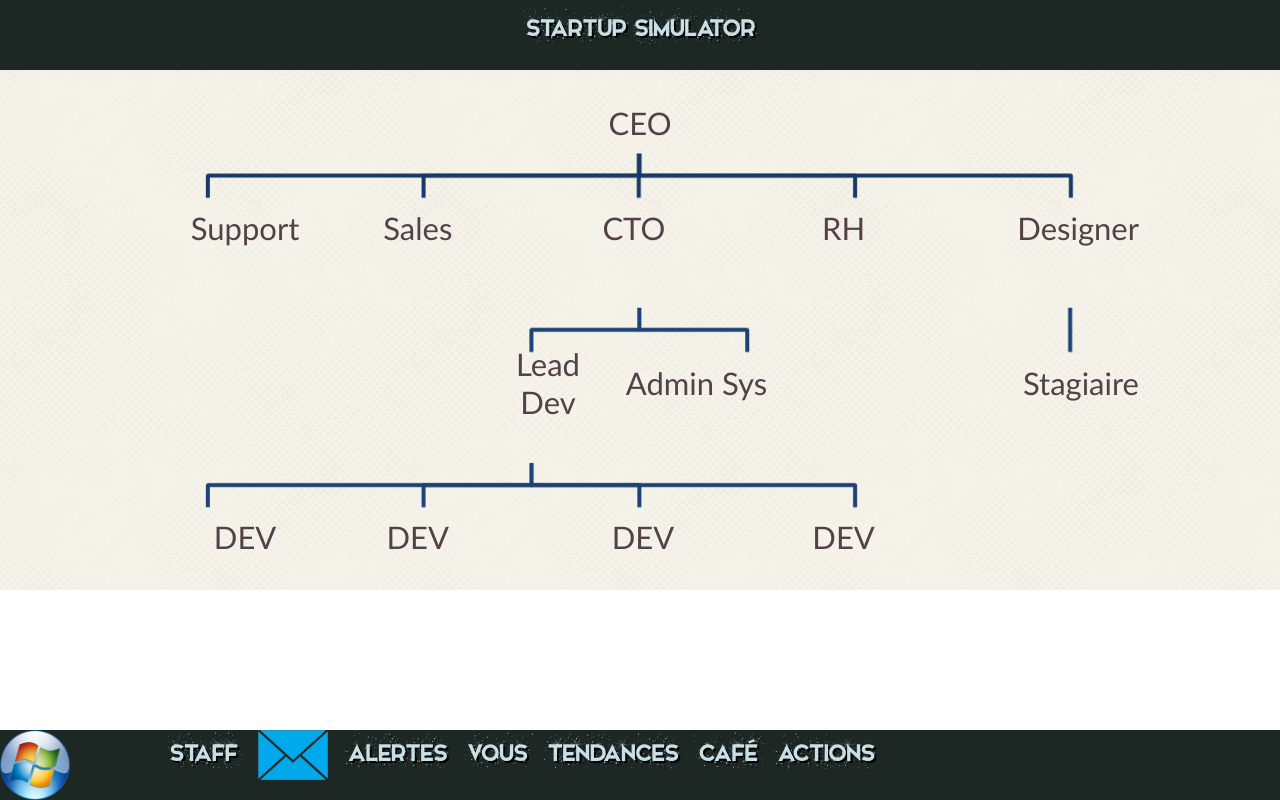
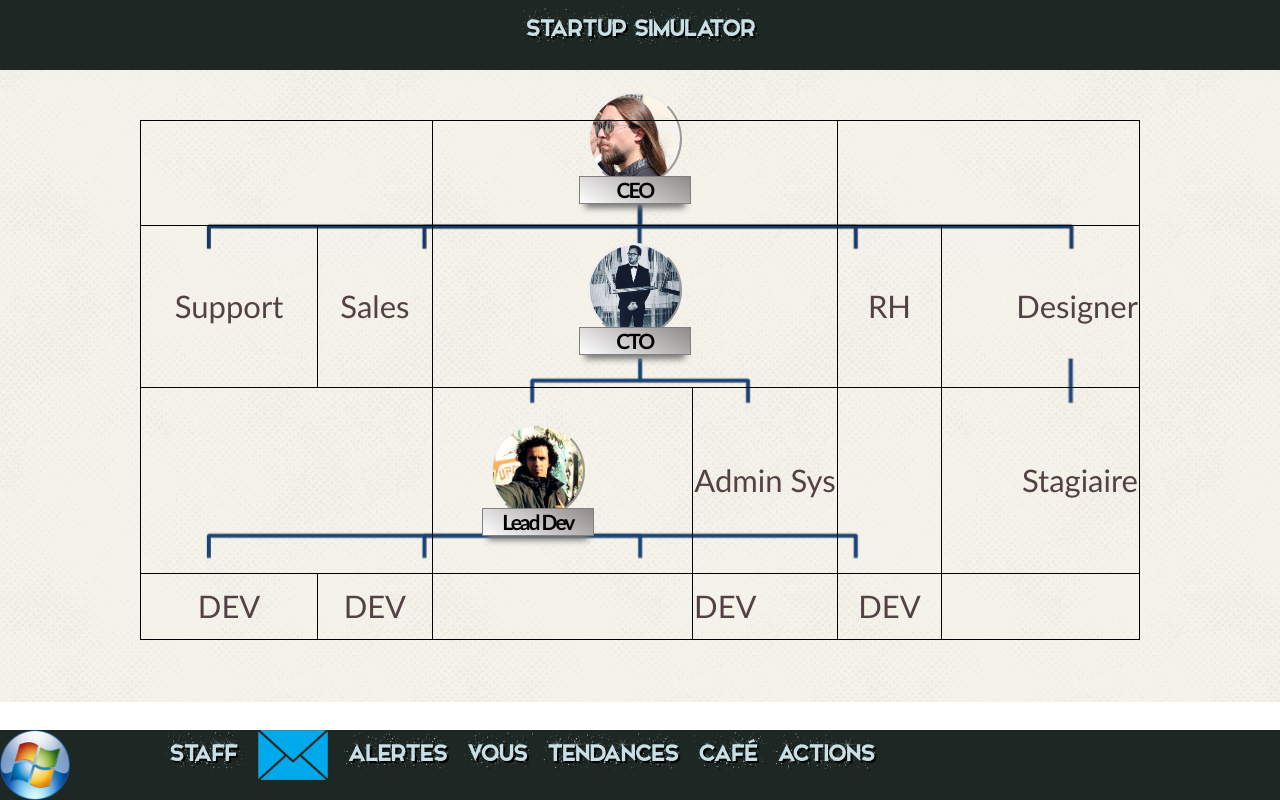
Before and after one commit to aricci95/startup, a PHP site: page /staff in a window 1280 px wide. Run offline with PHP 8.4, Linux system fonts and the light colour scheme.

Commit message:
staff css

```diff
--- a/appli/css/styles.css
+++ b/appli/css/styles.css
@@ -8,6 +8,10 @@
 @font-face {
     font-family: Winter;
     src: url(/startup/libraries/fonts/winter.ttf), url(/startup/libraries/fonts/winter.eot);
+}
+
+.staff table td {
+    border :1px black solid;
 }
 
 .smallPortrait {
@@ -28,6 +32,35 @@
     background-position: top center;
     border: 2px outset;
     margin:5px;
+}
+
+.smallProfileLogin {
+    background-image: linear-gradient(30deg, white, #908A8A);
+    /* margin-left: -2px; */
+     width: 110px;
+     height: 26px;
+    color: black;
+    box-shadow: 0 10px 6px -6px #777;
+    border: 1px grey solid;
+    /* margin-top: 133px; */
+    text-align: center;
+    font-family: Calibri;
+    font-size: 21px;
+    letter-spacing: -2px;
+    font-weight: bold;
+    margin-top: -10px;
+}
+
+.staffPortrait {
+    left: 200px;
+    top:70px;
+    width:90px;
+    height:90px;
+    border-radius: 50%;
+    background-size: cover;
+    background-repeat: no-repeat;
+    background-position: top center;
+    border: 2px outset;
 }
 
 #employee_profile .name {
@@ -61,6 +94,7 @@
     background-image:url(/startup/images/staff/staff.png);
     background-repeat:no-repeat;
     text-align: center;
+    margin-top:50px;
     width: 1000px;
     height: 520px;
 }
@@ -79,7 +113,8 @@
 }
 
 .site {
-    width:auto;
+    width: 100%;
+    overflow: hidden;
     background-image:url(/startup/images/structure/texture.png);
     background-color:rgb(247, 247, 248);
     text-align:center;
@@ -274,6 +309,8 @@ h3 {
 }
 
 .content {
+    overflow-y: scroll;
+    height:79%;
 }
 
 .editTable input {
--- a/appli/views/staff/wIndex.php
+++ b/appli/views/staff/wIndex.php
@@ -3,18 +3,35 @@
 <div class="staff">
     <table>
         <tr>
-            <td class="entry" data-id="1" colspan="6">CEO</td>
+            <td colspan="2">&nbsp;</td>
+            <td class="entry" data-id="1" colspan="2" align="center">
+                <div class="staffPortrait" style="margin-top:-50px;background-image:url(startup/photos/tritt.jpg);"></div>
+                <div class="smallProfileLogin">
+                    CEO
+                </div>
+            </td>
+            <td colspan="2">&nbsp;</td>
         </tr>
         <tr>
             <td class="entry" data-id="1">Support</td>
             <td class="entry" data-id="1">Sales</td>
-            <td class="entry" data-id="1" colspan="2">CTO</td>
+            <td class="entry" data-id="1" colspan="2" align="center">
+                <div class="staffPortrait" style="margin-top:-15px;background-image:url(startup/photos/alex.jpg);"></div>
+                <div class="smallProfileLogin">
+                    CTO
+                </div>
+            </td>
             <td class="entry" data-id="1">RH</td>
             <td class="entry" data-id="1" style="text-align: right;">Designer</td>
         </tr>
         <tr>
             <td colspan="2">&nbsp;</td>
-            <td class="entry" data-id="1">Lead Dev</td>
+            <td class="entry" data-id="1" align="center" style="padding-right:50px;">
+                <div class="staffPortrait" style="background-image:url(startup/photos/camillo.jpg);"></div>
+                <div class="smallProfileLogin">
+                    Lead Dev
+                </div>
+            </td>
             <td class="entry" data-id="1">Admin Sys</td>
             <td>&nbsp;</td>
             <td class="entry" data-id="1" style="text-align: right;">Stagiaire</td>
--- a/appli/views/staff/wWindows.php
+++ b/appli/views/staff/wWindows.php
@@ -3,7 +3,7 @@
         <table>
             <tr>
                 <td>
-                    <div class="popup smallProfilePortrait shade" href="photos/tritt.jpg"" style="float:left;background-image:url(startup/photos/tritt.jpg"></div>
+                    <div class="smallProfilePortrait" style="float:left;background-image:url(startup/photos/tritt.jpg);"></div>
                 </td>
                 <td>
                     <div class="name">
@@ -29,13 +29,14 @@
                     <span style="margin:5px;">Attributs spéciaux :</span>
                     <ul>
                         <li>Alcoolique</li>
-                        <li>Raciste</li>
+                        <li>Sexiste</li>
                         <li>???</li>
                     </ul>
                 </td>
             </tr>
             <tr>
                 <td colspan="2">
+                    <span style="margin:5px;">Ecran :</span>
                     <img class="screen" src="startup/images/screens/working.png" />
                 </td>
             </tr>
```
Also changed, not shown: photos/alex.jpg (added), photos/camillo.jpg (added), photos/jerome.jpg (added).
